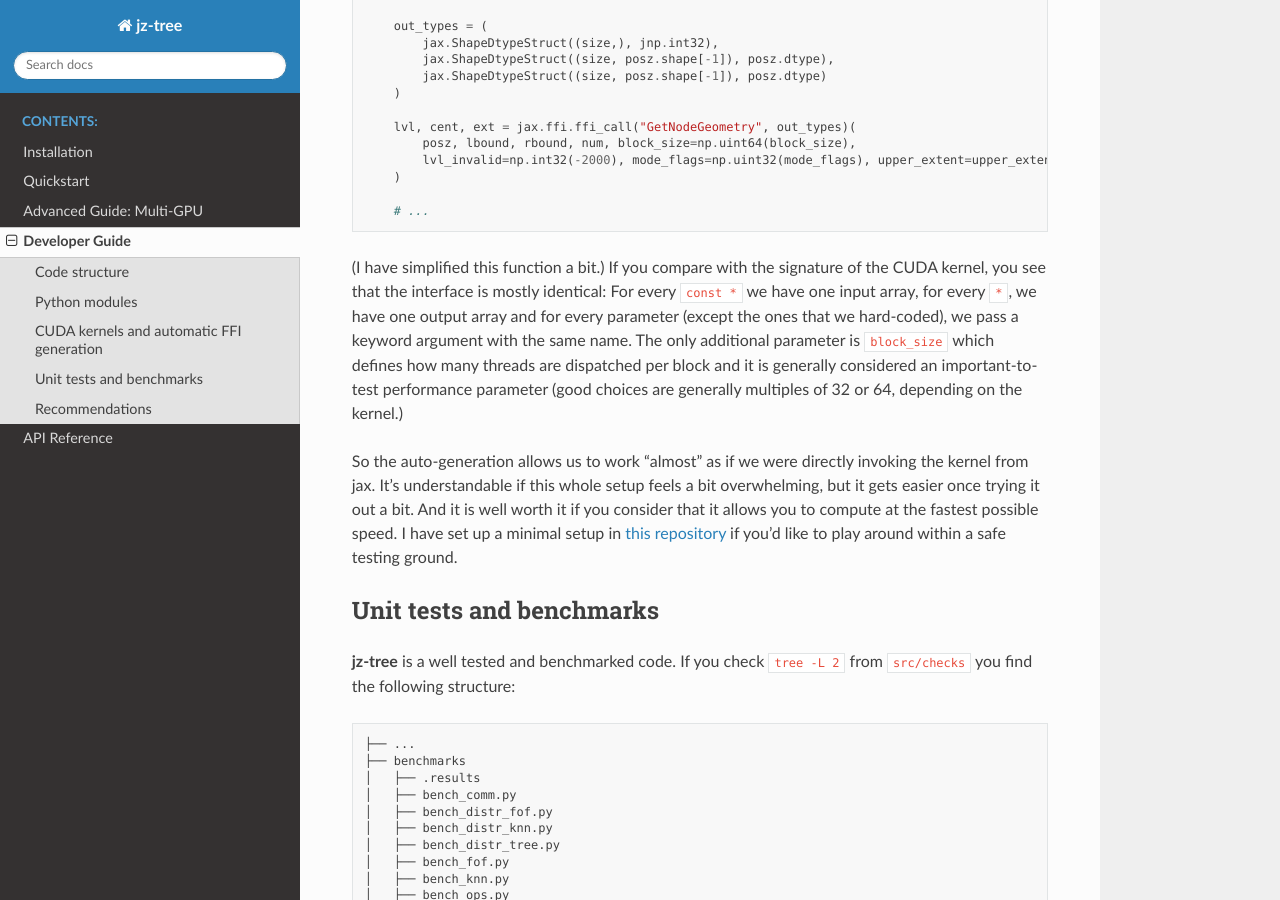
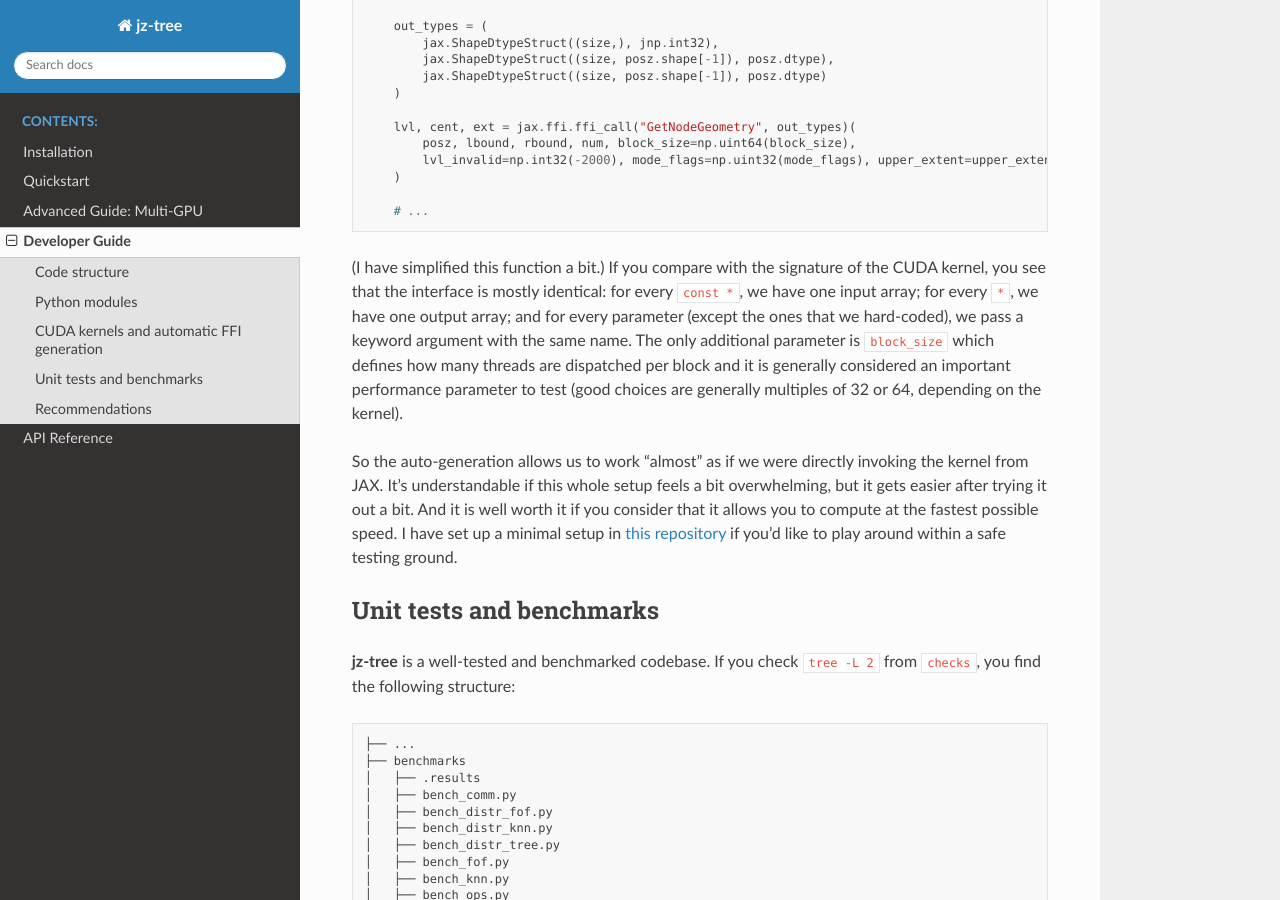
Before and after one commit to jstuecker/jztree, a Sphinx documentation site: the page built from docs/developer_guide.md, in a window 1280 px wide and 900 px high, scrolled down 5468 px. Built offline with Sphinx 7.4.7 and the Read the Docs theme 3.1.0, drawn with Linux system fonts in a browser that asks for light colours; some of the changed text lies outside the part shown.

Commit message:
fixed some typos with LLM

````diff
--- a/docs/developer_guide.md
+++ b/docs/developer_guide.md
@@ -31,11 +31,11 @@
 * `CMakeLists.txt` and the `pyproject.toml` define how the CUDA code gets compiled.
 * `checks` is a directory that contains unit-tests, benchmarks and some other scripts used to evaluate the code
 * `docs` contains the files needed to build this documentation -- generated with [Sphinx](https://www.sphinx-doc.org/en/master/).
-* `notebooks` contains some jupyter notebooks that explain usage of the repo.
+* `notebooks` contains some Jupyter notebooks that explain usage of the repo.
 * `build` contains files that are created when building the project.
 * `src` contains three separate directories:
-    - jztree: the main python module
-    - jztree_cuda: the cuda/ffi kernels
+    - jztree: the main Python module
+    - jztree_cuda: the CUDA/FFI kernels
     - jztree_utils: Some data and tools that help with testing the code.
 
 ## Python modules
@@ -241,7 +241,7 @@
 Feel free to have a look at the full source-code to appreciate the amount of coding work that we
 are saving with this. (And more importantly the amount of interfacing bugs that we avoid!)
 
-Finally, let us see, how we call this function from the python side.
+Finally, let us see how we call this function from the Python side.
 
 ```python
 #...
@@ -277,21 +277,21 @@
     # ...
 ```
 (I have simplified this function a bit.) If you compare with the signature of the CUDA kernel,
-you see that the interface is mostly identical: For every `const *` we have one input array,
-for every `*`, we have one output array and for every parameter (except the ones that we hard-coded),
+you see that the interface is mostly identical: for every `const *`, we have one input array;
+for every `*`, we have one output array; and for every parameter (except the ones that we hard-coded),
 we pass a keyword argument with the same name. The only additional parameter is `block_size` which
-defines how many threads are dispatched per block and it is generally considered an important-to-test
-performance parameter (good choices are generally multiples of 32 or 64, depending on the kernel.)
+defines how many threads are dispatched per block and it is generally considered an important
+performance parameter to test (good choices are generally multiples of 32 or 64, depending on the kernel).
 
 So the auto-generation allows us to work "almost" as if we were directly invoking the kernel from
-jax. It's understandable if this whole setup feels a bit overwhelming, but it gets easier once
+JAX. It's understandable if this whole setup feels a bit overwhelming, but it gets easier after
 trying it out a bit. And it is well worth it if you consider that it allows you to compute at
 the fastest possible speed. I have set up a minimal setup in
 [this repository](https://github.com/jstuecker/jax-ffi-example) if you'd like to play around
 within a safe testing ground.
 
 ## Unit tests and benchmarks
-**jz-tree** is a well tested and benchmarked code. If you check `tree -L 2` from `src/checks`
+**jz-tree** is a well-tested and benchmarked codebase. If you check `tree -L 2` from `checks`,
 you find the following structure:
 
 ```bash
@@ -385,7 +385,7 @@
 
 * First define a leaf-leaf interaction kernel. This one should be close to a brute-force approach,
 but where the input data is grouped into leaves.
-* Try to follow the same traversal pattern that is used  in `knn.cuh` and `fof.cuh`.
+* Try to follow the same traversal pattern that is used in `knn.cuh` and `fof.cuh`.
 This will give you a well-coalescing memory access pattern which is very important for performance
 on GPU.
 * You can create a simple setup by seeding a dense interaction list on the leaves
````
Also changed, not shown: other parts of docs/developer_guide.md (+17 -17 lines).
